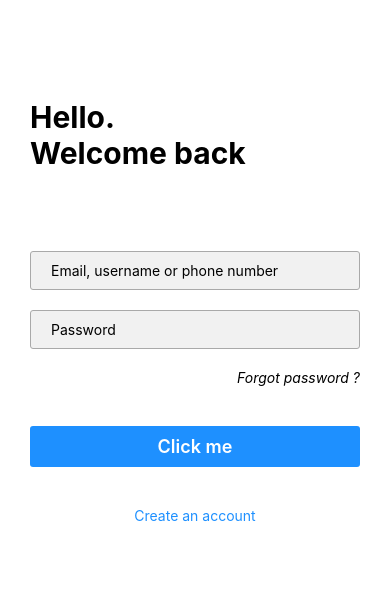
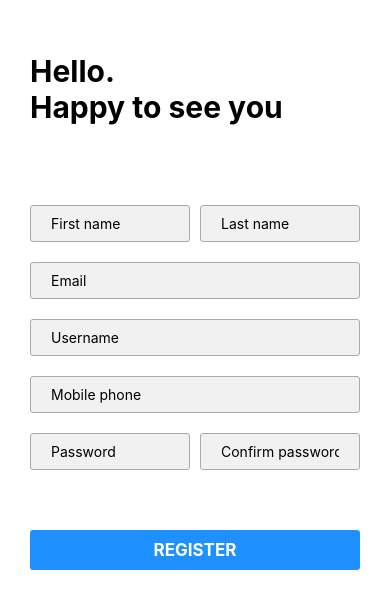
Before and after one commit to irumvanselme/vuba-mobile, a React Native app: screen / in a window 390 px wide. Shown: the part 111-720 px from the top of the page. Built offline with nearby package versions, Linux system fonts and the light colour scheme.

Commit message:
Make the register page

```diff
--- a/App.js
+++ b/App.js
@@ -1,13 +1,14 @@
 import { StatusBar } from "expo-status-bar";
 import React from "react";
-import { StyleSheet, Text, View, Button } from "react-native";
+import { StyleSheet, View } from "react-native";
 
-import LoginScreen from "./screens/Login";
+import LoginScreen from "./screens/auth/Login";
+import RegisterScreen from "./screens/auth/Register";
 
 export default function App() {
 	return (
 		<View style={styles.container}>
-			<LoginScreen />
+			<RegisterScreen />
 			<StatusBar style="auto" />
 		</View>
 	);
--- a/components/Button.js
+++ b/components/Button.js
@@ -1,5 +1,5 @@
 import React from "react";
-import { StyleSheet, Text, TouchableHighlight } from "react-native";
+import { StyleSheet, Text, TouchableOpacity } from "react-native";
 
 const styles = StyleSheet.create({
     container: {
@@ -12,15 +12,16 @@ const styles = StyleSheet.create({
     text: {
         textAlign: "center",
         color: "white",
-        fontSize: 18,
-        fontWeight: "600",
+        fontSize: 17,
+        fontWeight: "700",
+        textTransform: "uppercase"
     }
 })
 
 export default ({ children }) => {
     return (
-        <TouchableHighlight style={styles.container}>
+        <TouchableOpacity style={styles.container}>
             <Text style={styles.text}>{children}</Text>
-        </TouchableHighlight>
+        </TouchableOpacity>
     );
 };
--- a/components/FormControl.js
+++ b/components/FormControl.js
@@ -4,7 +4,7 @@ import { StyleSheet, View, TextInput } from "react-native";
 const styles = StyleSheet.create({
 	inputContainer: {
 		backgroundColor: "#f1f1f1",
-		paddingVertical: 10,
+		paddingVertical: 9,
 		paddingHorizontal: 20,
 		borderColor: "darkgray",
 		borderWidth: 1,
--- a/screens/Login.js
+++ b/screens/auth/Login.js
@@ -1,8 +1,8 @@
 import React from "react";
 import { View, Text, StyleSheet, Dimensions } from "react-native";
 
-import FormControl from "../components/FormControl";
-import Button from "../components/Button";
+import FormControl from "../../components/FormControl";
+import Button from "../../components/Button";
 
 const styles = StyleSheet.create({
 	container: {
@@ -36,7 +36,7 @@ export default function LoginScreen() {
 				<Text style={{ textAlign: "right", fontStyle: "italic" }}>
 					Forgot password ?
 				</Text>
-				<Button>Click me</Button>
+				<Button>log in</Button>
 				<Text style={styles.actionButton}>Create an account</Text>
 			</View>
 		</View>
--- /dev/null
+++ b/screens/auth/Register.js
@@ -0,0 +1,44 @@
+import React from "react"
+import { Dimensions, StyleSheet, Text, View } from "react-native";
+import FormControl from "../../components/FormControl";
+import Button from "../../components/Button";
+
+const styles = StyleSheet.create({
+    container: {
+        height: Dimensions.get("window").height,
+        padding: 30,
+        justifyContent: "center",
+    },
+    title: {
+        fontSize: 30,
+        fontWeight: "700",
+    }
+});
+
+export default function RegisterScreen() {
+    return (
+        <View style={styles.container}>
+            <View>
+                <View style={{ marginBottom: 80 }}>
+                    <Text style={styles.title}>Hello.</Text>
+                    <Text style={styles.title}>Happy to see you</Text>
+                </View>
+                <View>
+                    <View style={{ display: "flex", flexDirection: "row" }}>
+                        <View style={{ flex: 1, marginRight: 5 }}><FormControl label="First name"/></View>
+                        <View style={{ flex: 1, marginLeft: 5 }}><FormControl label="Last name"/></View>
+                    </View>
+                    <FormControl label="Email"/>
+                    <FormControl label="Username"/>
+                    <FormControl label="Mobile phone"/>
+                    <View style={{ display: "flex", flexDirection: "row" }}>
+                        <View style={{ flex: 1, marginRight: 5 }}><FormControl label="Password" secureTextEntry={true}/></View>
+                        <View style={{ flex: 1, marginLeft: 5 }}><FormControl label="Confirm password"
+                                                                              secureTextEntry={true}/></View>
+                    </View>
+                </View>
+                <Button>register</Button>
+            </View>
+        </View>
+    )
+}
```
